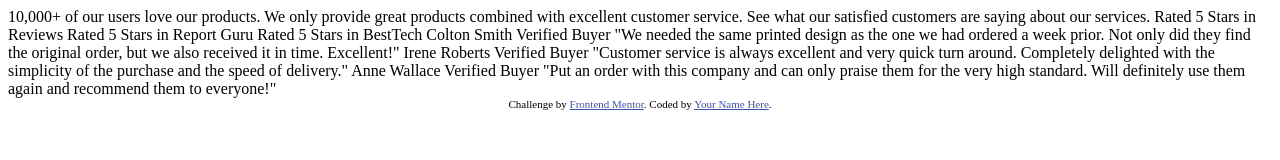
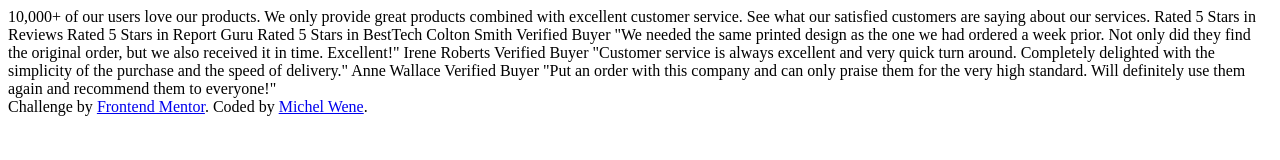
Before and after one commit to michelwene/social-proof-section-master, a plain HTML site: page index.html in a window 1280 px wide. Drawn offline with Linux system fonts and the light colour scheme.

Commit message:
structuring html

```diff
--- a/index.html
+++ b/index.html
@@ -3,8 +3,6 @@
   <head>
     <meta charset="UTF-8" />
     <meta name="viewport" content="width=device-width, initial-scale=1.0" />
-    <!-- displays site properly based on user's device -->
-
     <link
       rel="icon"
       type="image/png"
@@ -13,49 +11,27 @@
     />
 
     <title>Frontend Mentor | Social proof section</title>
-
-    <!-- Feel free to remove these styles or customise in your own stylesheet 👍 -->
-    <style>
-      .attribution {
-        font-size: 11px;
-        text-align: center;
-      }
-      .attribution a {
-        color: hsl(228, 45%, 44%);
-      }
-    </style>
   </head>
   <body>
-    10,000+ of our users love our products.
-
-    We only provide great products combined with excellent customer service.
-    See what our satisfied customers are saying about our services.
-
-    Rated 5 Stars in Reviews
-    Rated 5 Stars in Report Guru
-    Rated 5 Stars in BestTech
-
-    Colton Smith
-    Verified Buyer
-    "We needed the same printed design as the one we had ordered a week prior.
-    Not only did they find the original order, but we also received it in time.
-    Excellent!"
-
-    Irene Roberts
-    Verified Buyer
-    "Customer service is always excellent and very quick turn around. Completely
-    delighted with the simplicity of the purchase and the speed of delivery."
-
-    Anne Wallace
-    Verified Buyer
-    "Put an order with this company and can only praise them for the very high
-    standard. Will definitely use them again and recommend them to everyone!"
+    10,000+ of our users love our products. We only provide great products
+    combined with excellent customer service. See what our satisfied customers
+    are saying about our services. Rated 5 Stars in Reviews Rated 5 Stars in
+    Report Guru Rated 5 Stars in BestTech Colton Smith Verified Buyer "We needed
+    the same printed design as the one we had ordered a week prior. Not only did
+    they find the original order, but we also received it in time. Excellent!"
+    Irene Roberts Verified Buyer "Customer service is always excellent and very
+    quick turn around. Completely delighted with the simplicity of the purchase
+    and the speed of delivery." Anne Wallace Verified Buyer "Put an order with
+    this company and can only praise them for the very high standard. Will
+    definitely use them again and recommend them to everyone!"
 
     <div class="attribution">
       Challenge by
-      <a href="https://www.frontendmentor.io?ref=challenge" target="_blank"
+      <a
+        href="https://www.frontendmentor.io/challenges/social-proof-section-6e0qTv_bA"
+        target="_blank"
         >Frontend Mentor</a
-      >. Coded by <a href="#">Your Name Here</a>.
+      >. Coded by <a href="https://github.com/michelwene">Michel Wene</a>.
     </div>
   </body>
 </html>
```
